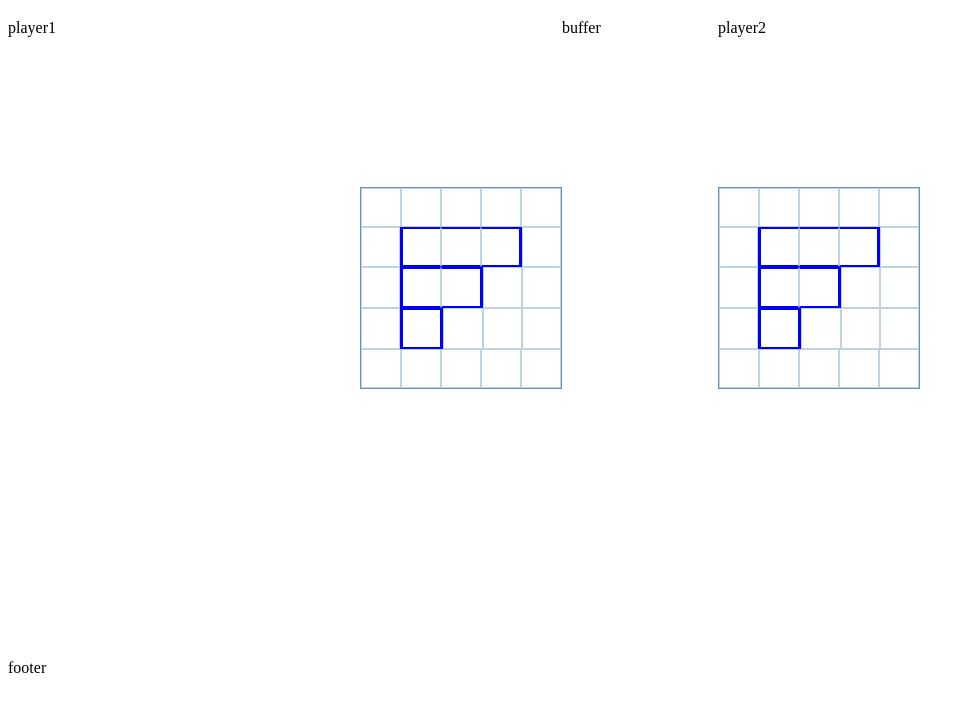
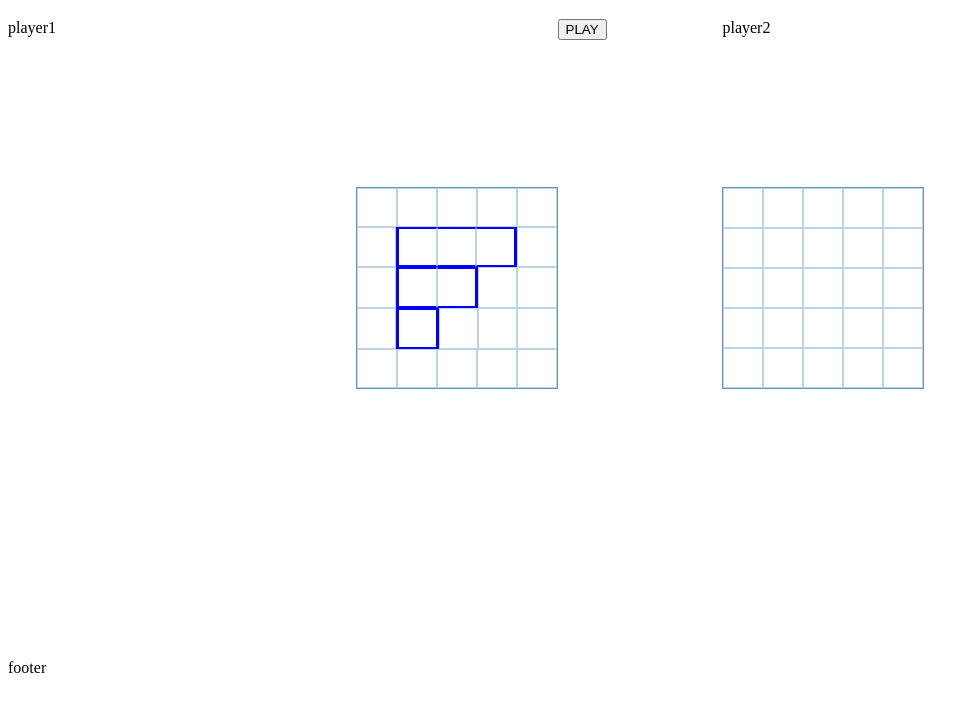
Before and after one commit to singhutp-glitch/battleship, a website built with webpack: page src/template.html in a window 1280 px wide. Shown: the part 61-772 px from the top of the page, without its empty margins (0-979 px from the left). Built offline with nearby package versions, Linux system fonts and the light colour scheme.

Commit message:
Make basic play button

```diff
--- a/src/index.js
+++ b/src/index.js
@@ -17,7 +17,7 @@ class NewGame{
         this.player1=new Player(1);
         this.player2=new Player(0);
         this.setup(this.player1,this.board1);
-        this.setup(this.player2,this.board2);
+        // this.setup(this.player2,this.board2);
 
     }
     setup(player,board)
--- a/src/template.html
+++ b/src/template.html
@@ -10,7 +10,9 @@
     <div class="player1">player1
       <div class="board1"></div>
     </div>
-    <div class="buffer">buffer</div>
+    <div class="buffer">
+      <button>PLAY</button>
+    </div>
     <div class="player2">player2
        <div class="board2"></div>
     </div>
```
